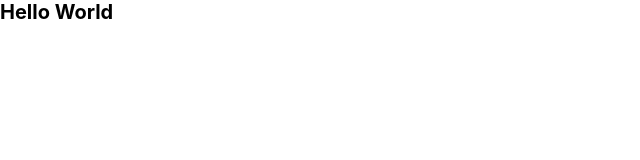
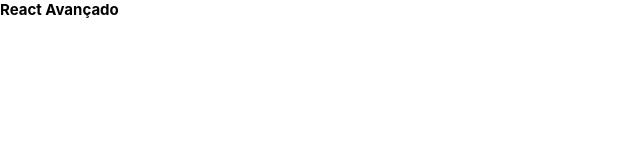
Before and after one commit to MogLuiz/NextJS-Boilerplate, a Next.js app: page / in a window 1280 px wide. Shown: the top 160 px of the page, without its empty margins (0-640 px from the left). Built offline with nearby package versions, Linux system fonts and the light colour scheme.

Commit message:
fix: fixing destructure property error

```diff
--- a/src/pages/_app.tsx
+++ b/src/pages/_app.tsx
@@ -1,6 +1,6 @@
 // import App from "next/app";
 import type { AppProps } from "next/app"
-import { Head } from "next/document"
+import Head from "next/head"
 
 import GlobalStyles from "styles/global"
 
--- a/src/pages/index.tsx
+++ b/src/pages/index.tsx
@@ -1,3 +1,5 @@
+import Main from "components/Main"
+
 export default function Home() {
-  return <h1>Hello World</h1>
+  return <Main />
 }
```
